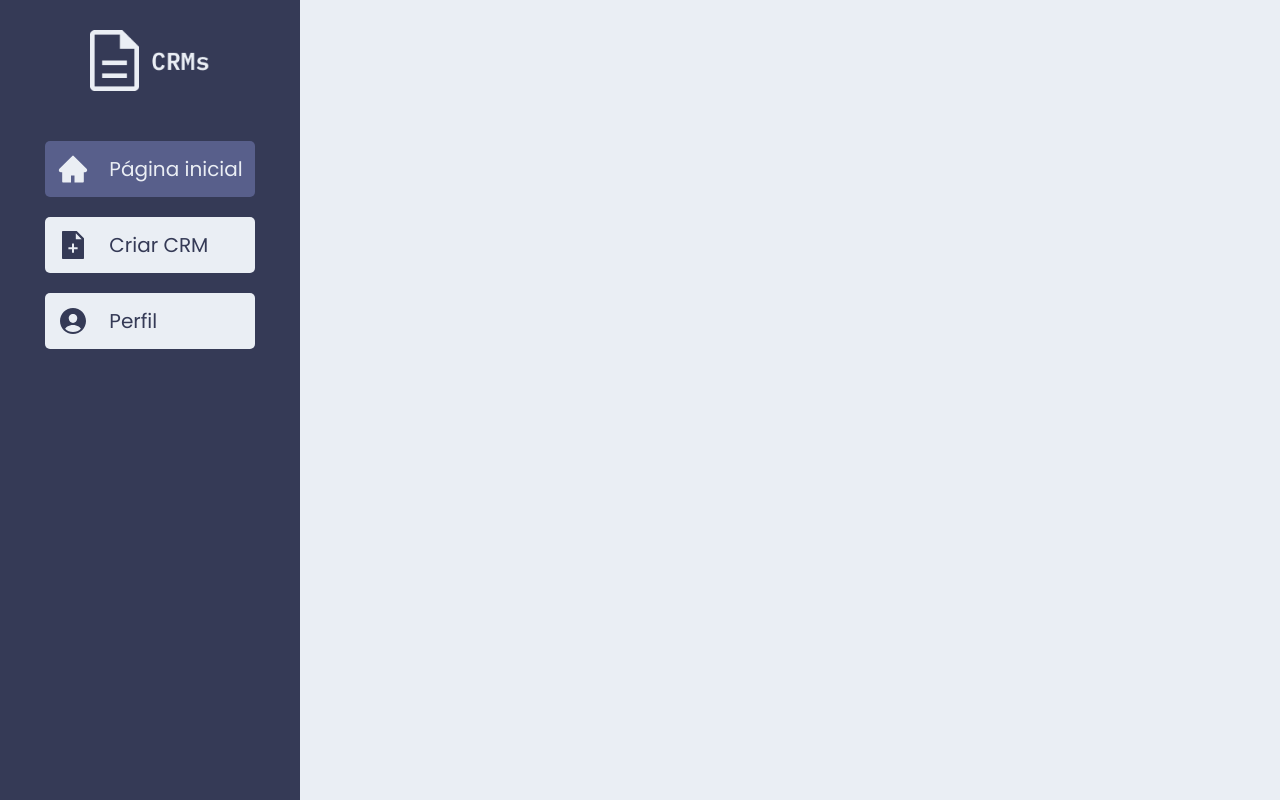
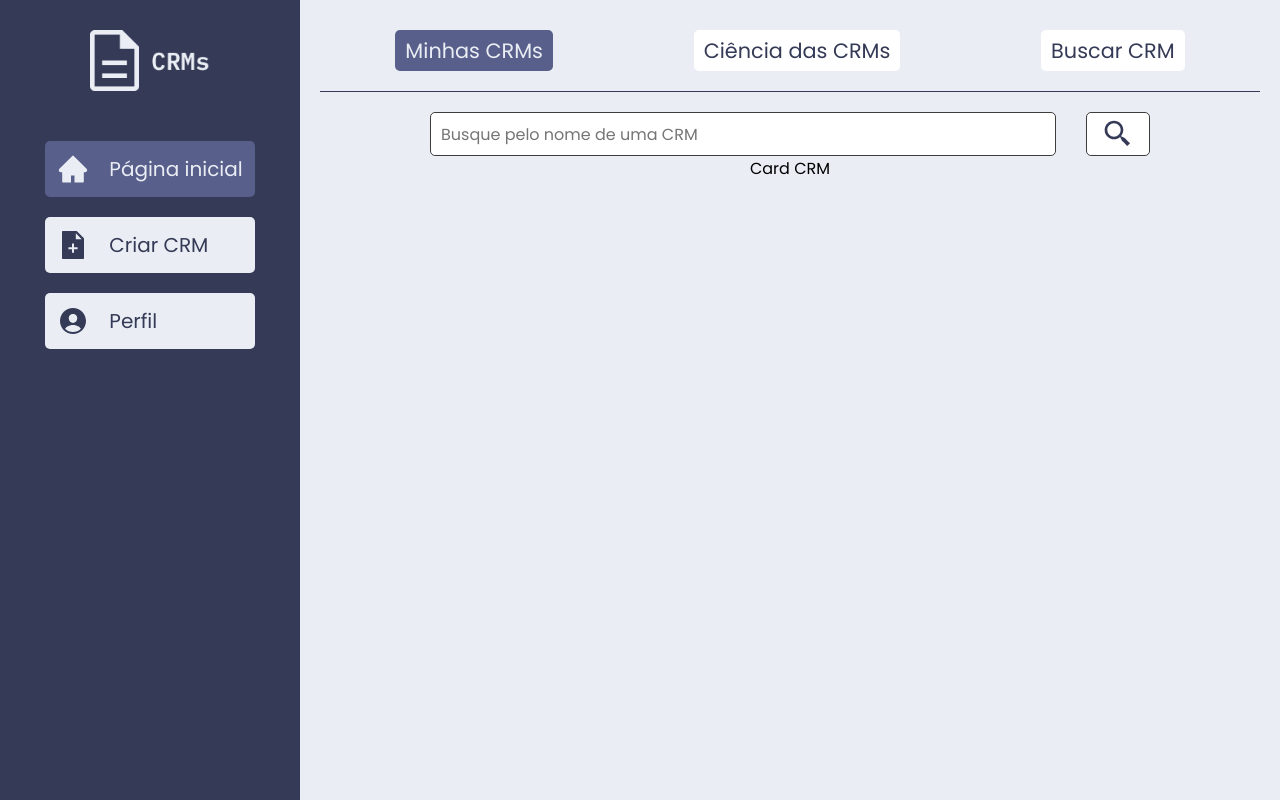
Before and after one commit to HenriqueContini/CRM, a React (Vite) app: page /home in a window 1280 px wide. Built offline with nearby package versions, Linux system fonts and the light colour scheme.

Commit message:
Start of Home + CardCRM

```diff
--- /dev/null
+++ b/src/components/CardCRM.jsx
@@ -0,0 +1,9 @@
+import './CardCRM.css';
+
+const CardCRM = () => {
+    return (
+        <p>Card CRM</p>
+    )
+}
+
+export default CardCRM;
--- a/src/components/Navbar.css
+++ b/src/components/Navbar.css
@@ -36,7 +36,7 @@
 
     background-color: var(--grey);
 
-    transition: .2s;
+    transition: .6s;
 }
 
 .navbar-link:hover {
--- /dev/null
+++ b/src/components/UserCRM.css
@@ -0,0 +1,41 @@
+.usercrm-section {
+    padding: 20px;
+    display: flex;
+    flex-direction: column;
+    align-items: center;
+}
+
+.usercrm-form {
+    display: flex;
+    flex-direction: row;
+    justify-content: space-between;
+    width: 80%;
+    column-gap: 30px;
+}
+
+.usercrm-form-input, .usercrm-form-button {
+    background-color: var(--white);
+    border: 1px solid var(--black);
+    border-radius: 5px;
+    padding: 5px 10px;
+    font-size: 1rem;
+    width: 100%;
+    outline-color: var(--dark-blue);
+
+    font-weight: 400;
+    color: var(--black);
+}
+
+.usercrm-form-button {
+    width: 70px;
+    font-size: 2rem;
+    display: flex;
+    justify-content: center;
+    color: var(--dark-blue);
+    cursor: pointer;
+    transition: .6s;
+}
+
+.usercrm-form-button:hover {
+    color: var(--blue);
+}
--- /dev/null
+++ b/src/components/UserCRM.jsx
@@ -0,0 +1,18 @@
+import CardCRM from './CardCRM';
+import { BiSearchAlt2 } from 'react-icons/bi'
+import './UserCRM.css';
+
+const UserCRM = () => {
+    return (
+        <section className='usercrm-section'>
+            <form className='usercrm-form'>
+                <input className='usercrm-form-input' type="text" placeholder='Busque pelo nome de uma CRM' />
+                <button className='usercrm-form-button' type='submit'><BiSearchAlt2 /></button>
+            </form>
+
+            <CardCRM />
+        </section>
+    )
+}
+
+export default UserCRM;
--- /dev/null
+++ b/src/pages/Home.css
@@ -0,0 +1,26 @@
+.home-nav {
+    display: flex;
+    justify-content: space-around;
+    border-bottom: 1px solid var(--dark-blue);
+    padding: 0 10px 20px 10px;
+    column-gap: 10px;
+}
+
+.home-nav-button {
+    font-size: 1.3rem;
+    padding: 5px 10px;
+    background-color: var(--white);
+    color: var(--dark-blue);
+    border-radius: 5px;
+    cursor: pointer;
+    transition: .6s;
+}
+
+.home-nav-button:hover {
+    color: var(--blue);
+}
+
+.home-nav-button.active {
+    background-color: var(--second-dark-blue);
+    color: var(--grey);
+}
--- a/src/pages/Home.jsx
+++ b/src/pages/Home.jsx
@@ -1,8 +1,20 @@
+import { useState } from 'react';
+import UserCRM from '../components/UserCRM';
+import './Home.css';
+
 const Home = () => {
+    const [content, setContent] = useState('userCRM');
+
     return (
-        <main>
+        <section className="home-container">
+            <nav className="home-nav">
+                <button className={content === 'userCRM' ? 'home-nav-button active' : 'home-nav-button'} onClick={() => setContent('userCRM')}>Minhas CRMs</button>
+                <button className={content === 'awareCRM' ? 'home-nav-button active' : 'home-nav-button'} onClick={() => setContent('awareCRM')}>Ciência das CRMs</button>
+                <button className={content === 'searchCRM' ? 'home-nav-button active' : 'home-nav-button'} onClick={() => setContent('searchCRM')}>Buscar CRM</button>
+            </nav>
 
-        </main>
+            {content === 'userCRM' && <UserCRM />}
+        </section>
     );
 }
 
```
Also changed, not shown: index.html (+7 -4 lines), src/components/CardCRM.css (added).
